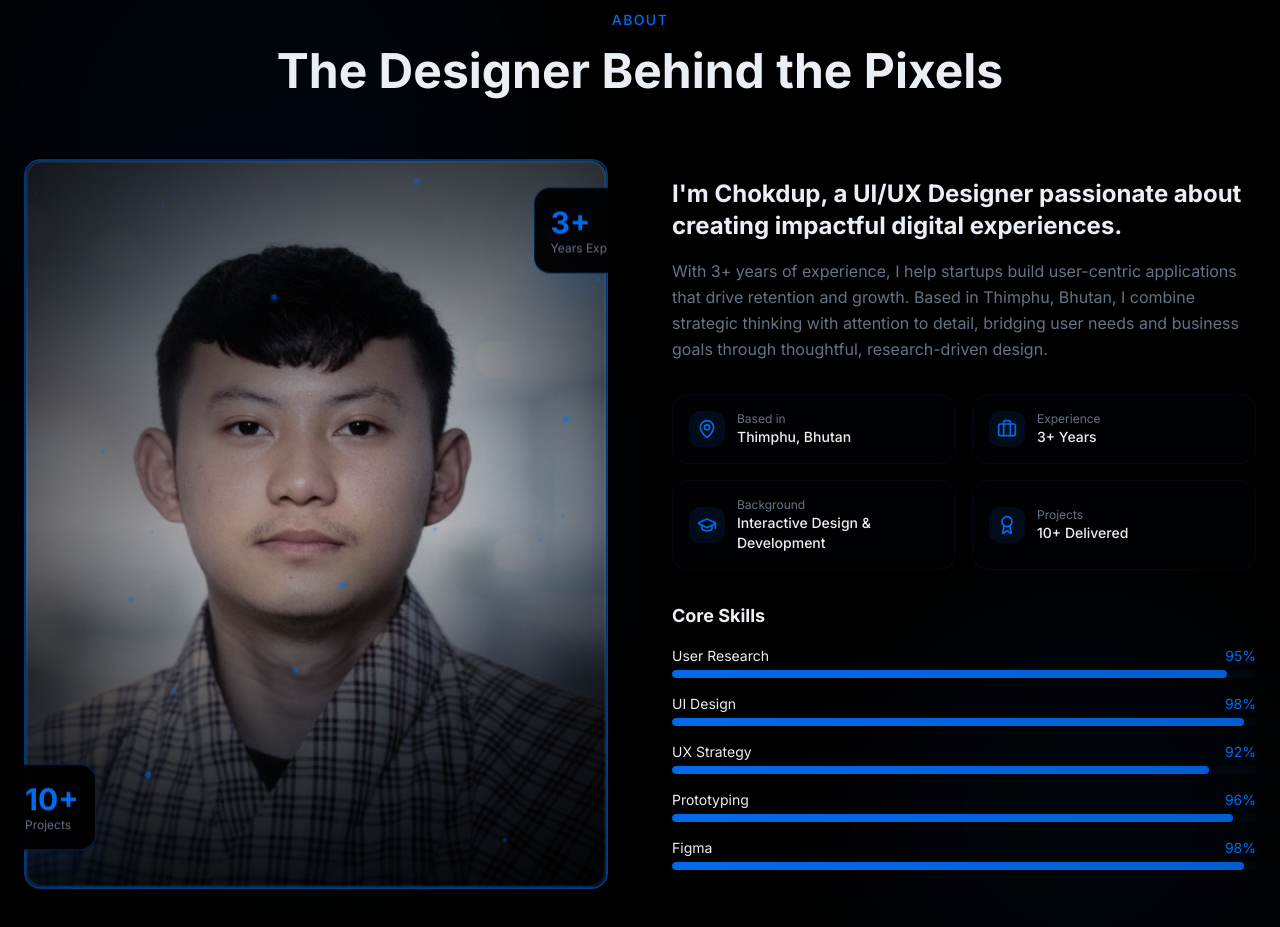
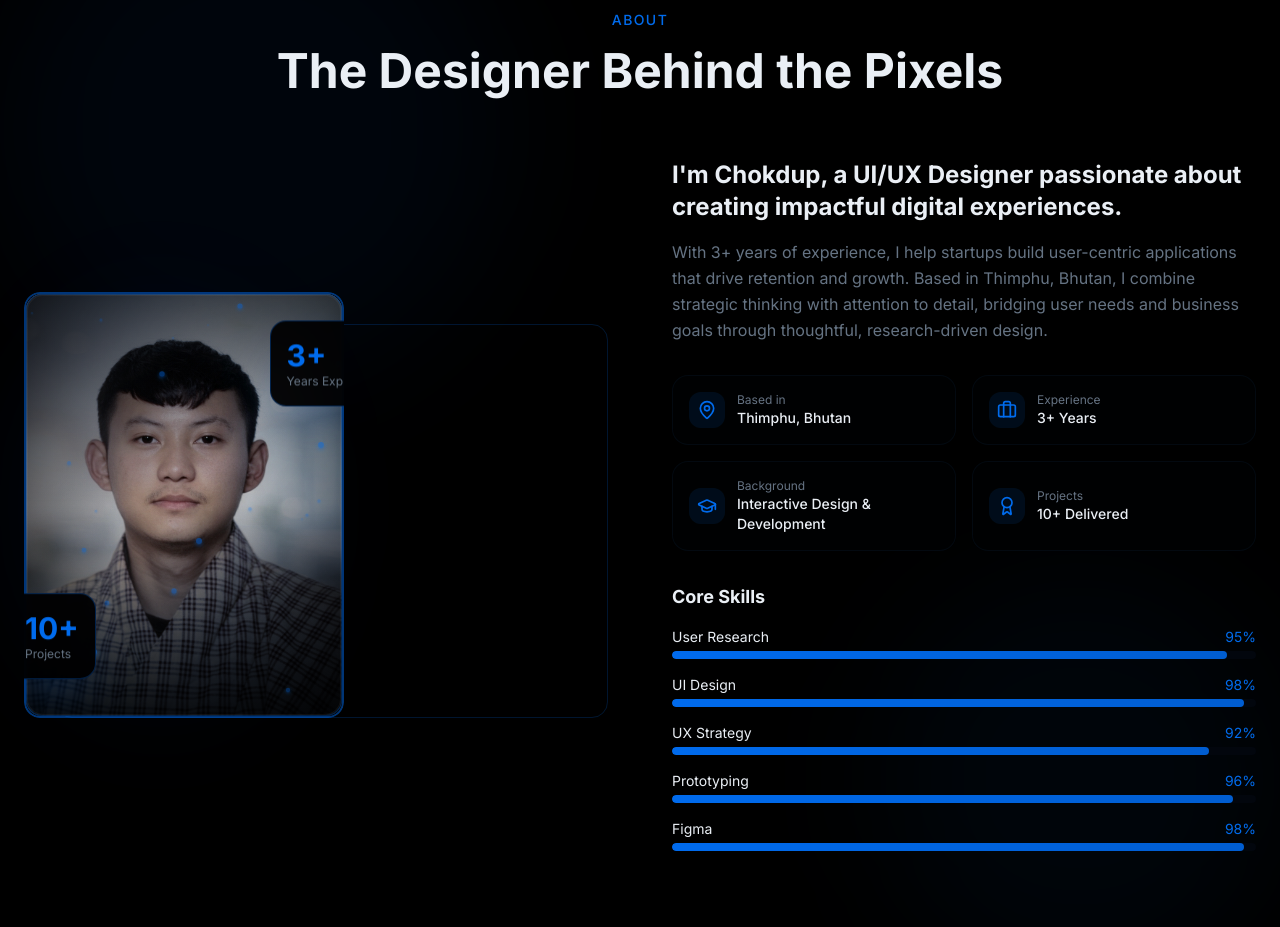
Before and after one commit to Chokdup/Portfolio-Website, a Next.js app: page / in a window 1280 px wide. Shown: the part 5840-6767 px from the top of the page. Built offline with nearby package versions, Linux system fonts and the light colour scheme.

Commit message:
feat: optimize profile image size and alignment
Set max-width and adjust aspect ratio for compact display.

```diff
--- a/components/portfolio/about-section.tsx
+++ b/components/portfolio/about-section.tsx
@@ -65,11 +65,11 @@ export function AboutSection() {
             whileInView={{ opacity: 1, x: 0 }}
             viewport={{ once: true }}
             transition={{ duration: 0.6 }}
-            className="relative"
+            className="relative flex justify-center lg:justify-start"
           >
             {/* Animated glow effect behind image */}
             <motion.div
-              className="absolute -inset-6 rounded-3xl blur-3xl opacity-60"
+              className="absolute -inset-6 rounded-3xl blur-3xl opacity-60 max-w-[320px] mx-auto lg:mx-0"
               style={{
                 background: "radial-gradient(ellipse at center, rgba(0, 102, 255, 0.3) 0%, rgba(0, 102, 255, 0.1) 40%, transparent 70%)",
               }}
@@ -81,7 +81,7 @@ export function AboutSection() {
             />
 
             {/* Main image container */}
-            <div className="relative aspect-[4/5] rounded-2xl overflow-hidden">
+            <div className="relative aspect-[3/4] w-full max-w-[320px] rounded-2xl overflow-hidden">
               {/* Profile Image */}
               <div className="absolute inset-0 border-2 border-primary/50 rounded-2xl shadow-2xl shadow-primary/30">
                 {/* Solid dark background base */}
```
